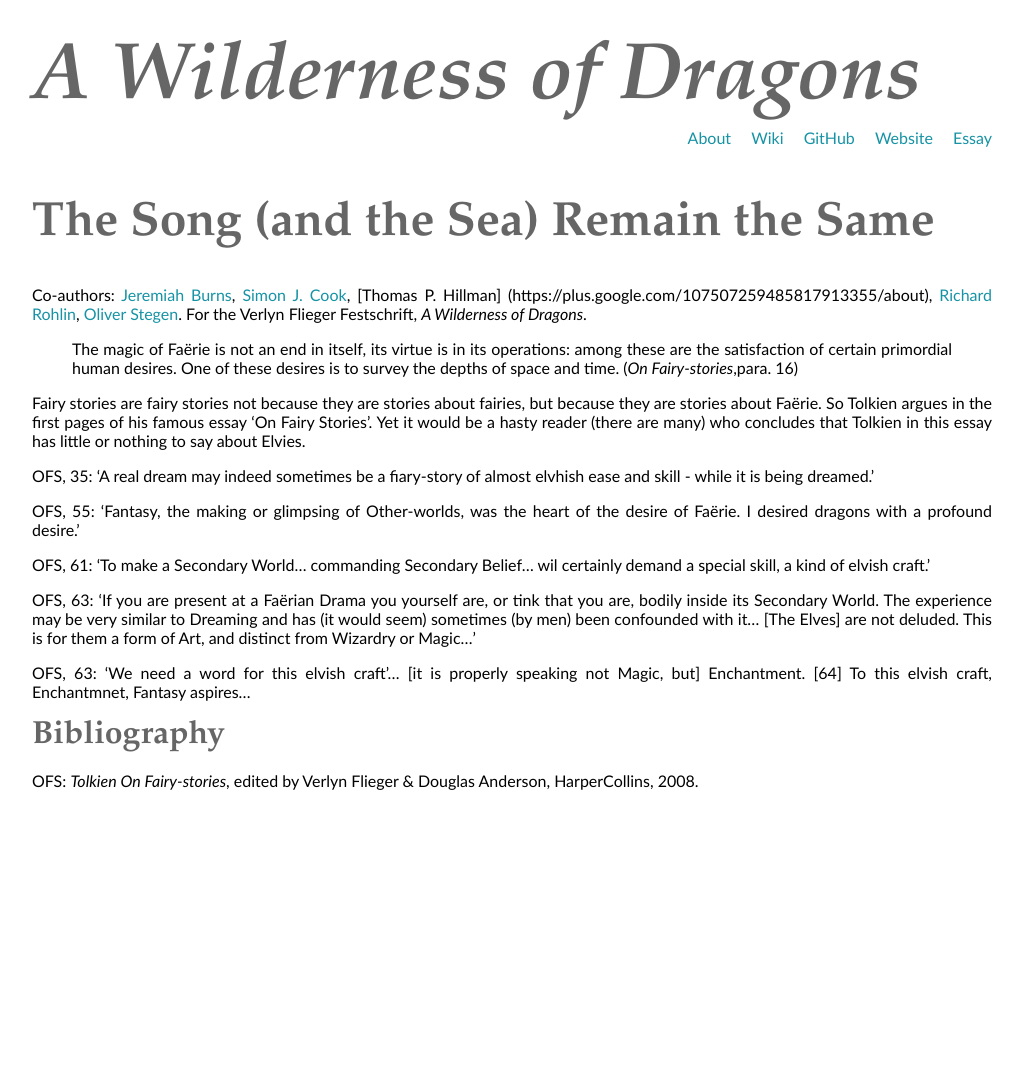
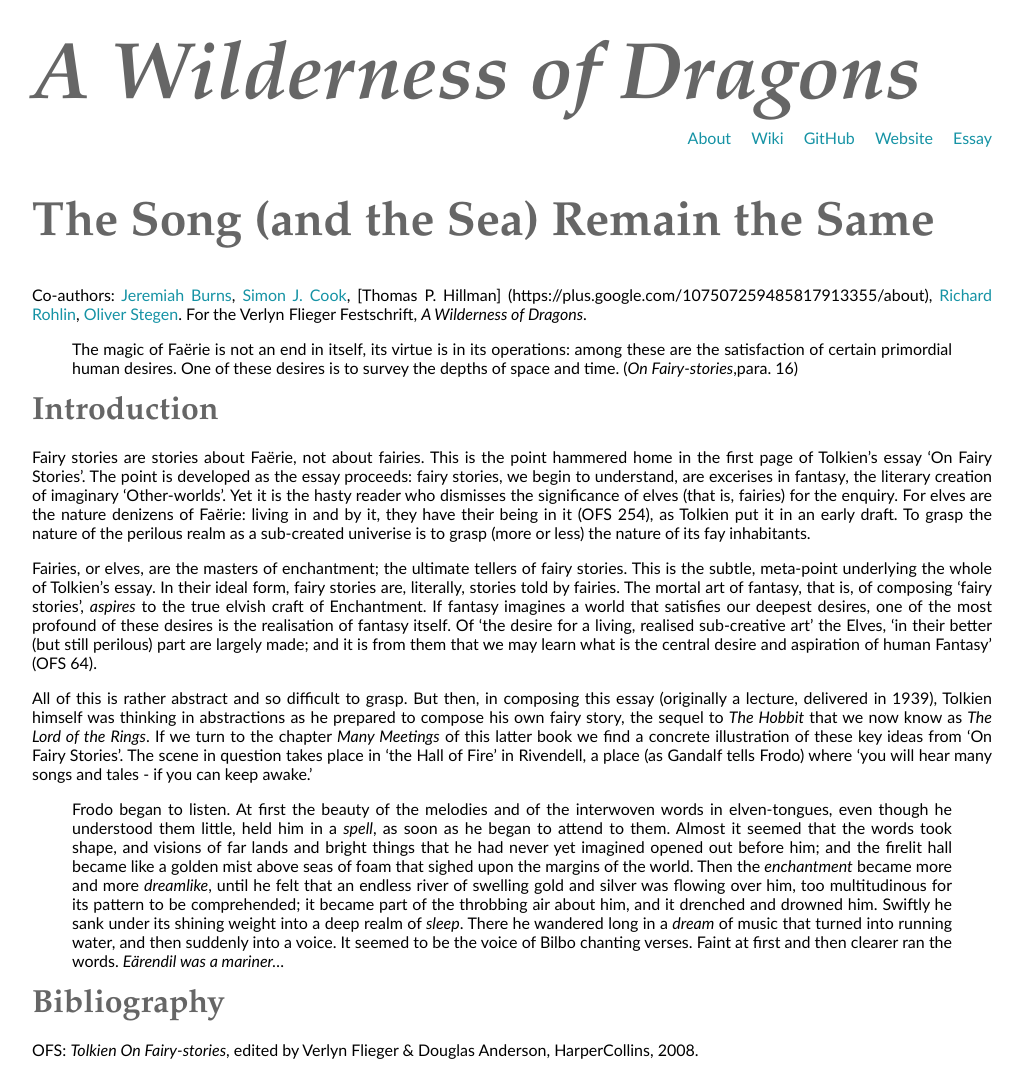
Before and after one commit to uoou/AWildernessOfDragons, a Jekyll site: the page built from essay.md, in a window 1280 px wide. Shown: the whole page, without its empty margins (0-1026 px from the left). Built offline with Jekyll 4.4.1, drawn with Linux system fonts in a browser that asks for light colours; Markdown is read by kramdown in place of the engine named in the settings; before the commit the page ends 900 px from its top, so only the background shows below that.

Commit message:
Update essay.md

```diff
--- a/essay.md
+++ b/essay.md
@@ -7,19 +7,24 @@ Co-authors: [Jeremiah Burns](https://plus.google.com/+JeremiahBurns/about), [Sim
 
 >The magic of Faërie is not an end in itself, its virtue is in its operations: among these are the satisfaction of certain primordial human desires. One of these desires is to survey the depths of space and time. (*On Fairy-stories*,para. 16)
 
-Fairy stories are fairy stories not because they are stories about fairies, but because they are stories about Faërie. So Tolkien argues in the first pages of his famous essay 'On Fairy Stories'. Yet it would be a hasty reader (there are many) who concludes that Tolkien in this essay has little or nothing to say about Elvies.
+###Introduction
+
+Fairy stories are stories about Faërie, not about fairies. This is the point hammered home in the first page of Tolkien's essay 'On Fairy Stories'. The point is developed as the essay proceeds: fairy stories, we begin to understand, are excerises in fantasy, the literary creation of  imaginary 'Other-worlds'. Yet it is the hasty reader who dismisses the significance of elves (that is, fairies) for the enquiry. For elves are the nature denizens of Faërie: living in and by it, they have their being in it (OFS 254), as Tolkien put it in an early draft. To grasp the nature of the perilous realm as a sub-created univerise is to grasp (more or less) the nature of its fay inhabitants.
+
+Fairies, or elves, are the masters of enchantment; the ultimate tellers of fairy stories. This is the subtle, meta-point underlying the whole of Tolkien's essay. In their ideal form, fairy stories are, literally, stories told by fairies. The mortal art of fantasy, that is, of composing 'fairy stories', *aspires* to the true elvish craft of Enchantment. If fantasy imagines a world that satisfies our deepest desires, one of the most profound of these desires is the realisation of fantasy itself. Of 'the desire for a living, realised sub-creative art' the Elves, 'in their better (but still perilous) part are largely made; and it is from them that we may learn what is the central desire and aspiration of human Fantasy' (OFS 64).
+
+All of this is rather abstract and so difficult to grasp. But then, in composing this essay (originally a lecture, delivered in 1939), Tolkien himself was thinking in abstractions as he prepared to compose his own fairy story, the sequel to *The Hobbit* that we now know as *The Lord of the Rings*. If we turn to the chapter *Many Meetings* of this latter book we find a concrete illustration of these key ideas from 'On Fairy Stories'. The scene in question takes place in 'the Hall of Fire' in Rivendell, a place (as Gandalf tells Frodo) where 'you will hear many songs and tales - if you can keep awake.'
+
+>Frodo began to listen.
+>At first the beauty of the melodies and of the interwoven words in elven-tongues, even though he understood them little, held him in a *spell*, as soon as he began to attend to them. Almost it seemed that the words took shape, and visions of far lands and bright things that he had never yet imagined opened out before him; and the firelit hall became like a golden mist above seas of foam that sighed upon the margins of the world. Then the *enchantment* became more and more *dreamlike*, until he felt that an endless river of swelling gold and silver was flowing over him, too multitudinous for its pattern to be comprehended; it became part of the throbbing air about him, and it drenched and drowned him. Swiftly he sank under its shining weight into a deep realm of *sleep*.
+>There he wandered long in a *dream* of music that turned into running water, and then suddenly into a voice. It seemed to be the voice of Bilbo chanting verses. Faint at first and then clearer ran the words.
+>*Eärendil was a mariner...*
 
 
 
-OFS, 35: 'A real dream may indeed sometimes be a fiary-story of almost elvhish ease and skill - while it is being dreamed.'
 
-OFS, 55: 'Fantasy, the making or glimpsing of Other-worlds, was the heart of the desire of Faërie. I desired dragons with a profound desire.'
 
-OFS, 61: 'To make a Secondary World... commanding Secondary Belief... wil certainly demand a special skill, a kind of elvish craft.'
 
-OFS, 63: 'If you are present at a Faërian Drama you yourself are, or tink that you are, bodily inside its Secondary World. The experience may be very similar to Dreaming and has (it would seem) sometimes (by men) been confounded with it... [The Elves] are not deluded. This is for them a form of Art, and distinct from Wizardry or Magic...'
-
-OFS, 63: 'We need a word for this elvish craft'... [it is properly speaking not Magic, but] Enchantment. [64] To this elvish craft, Enchantmnet, Fantasy aspires...
 
 
 
```
